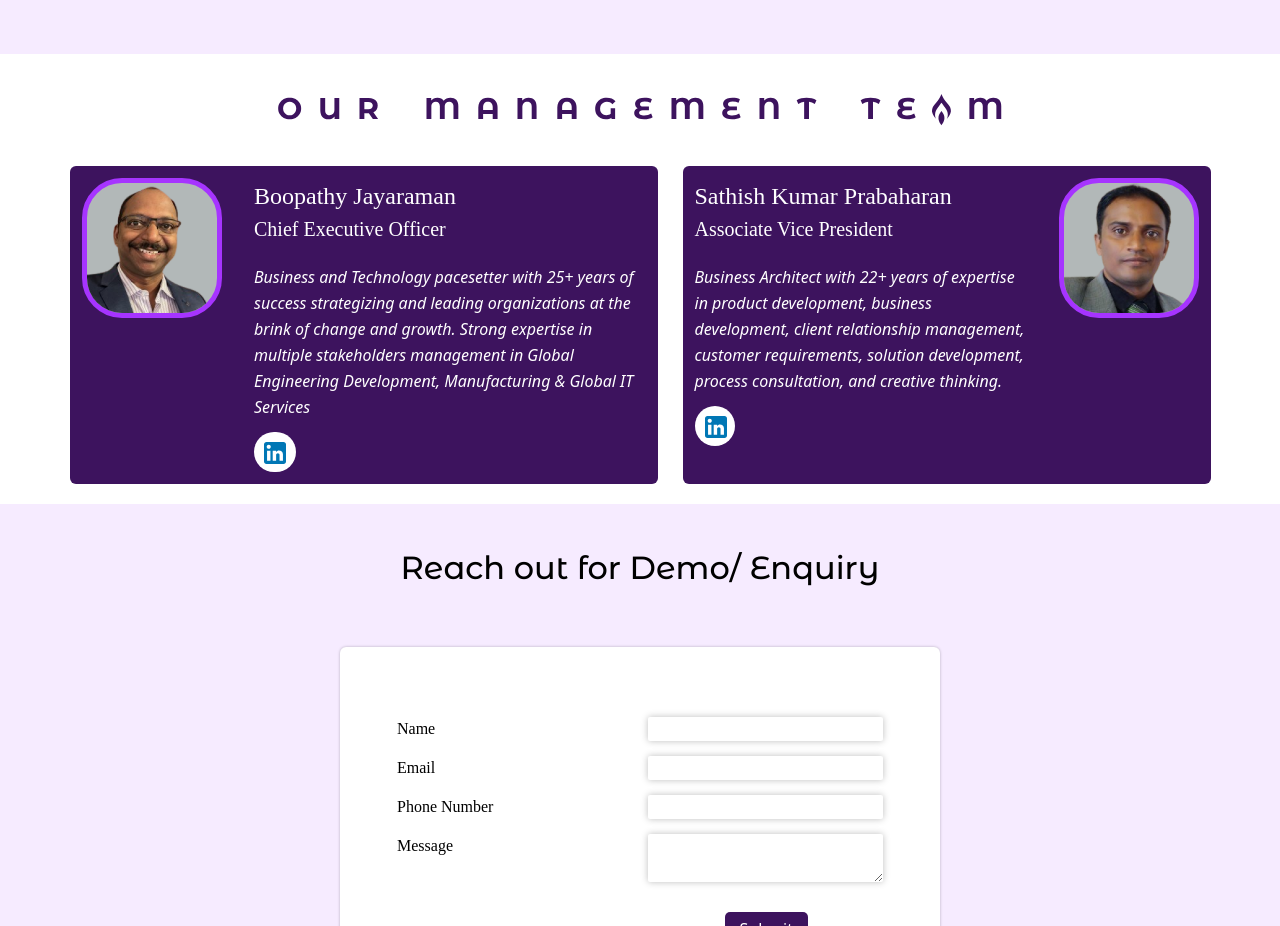
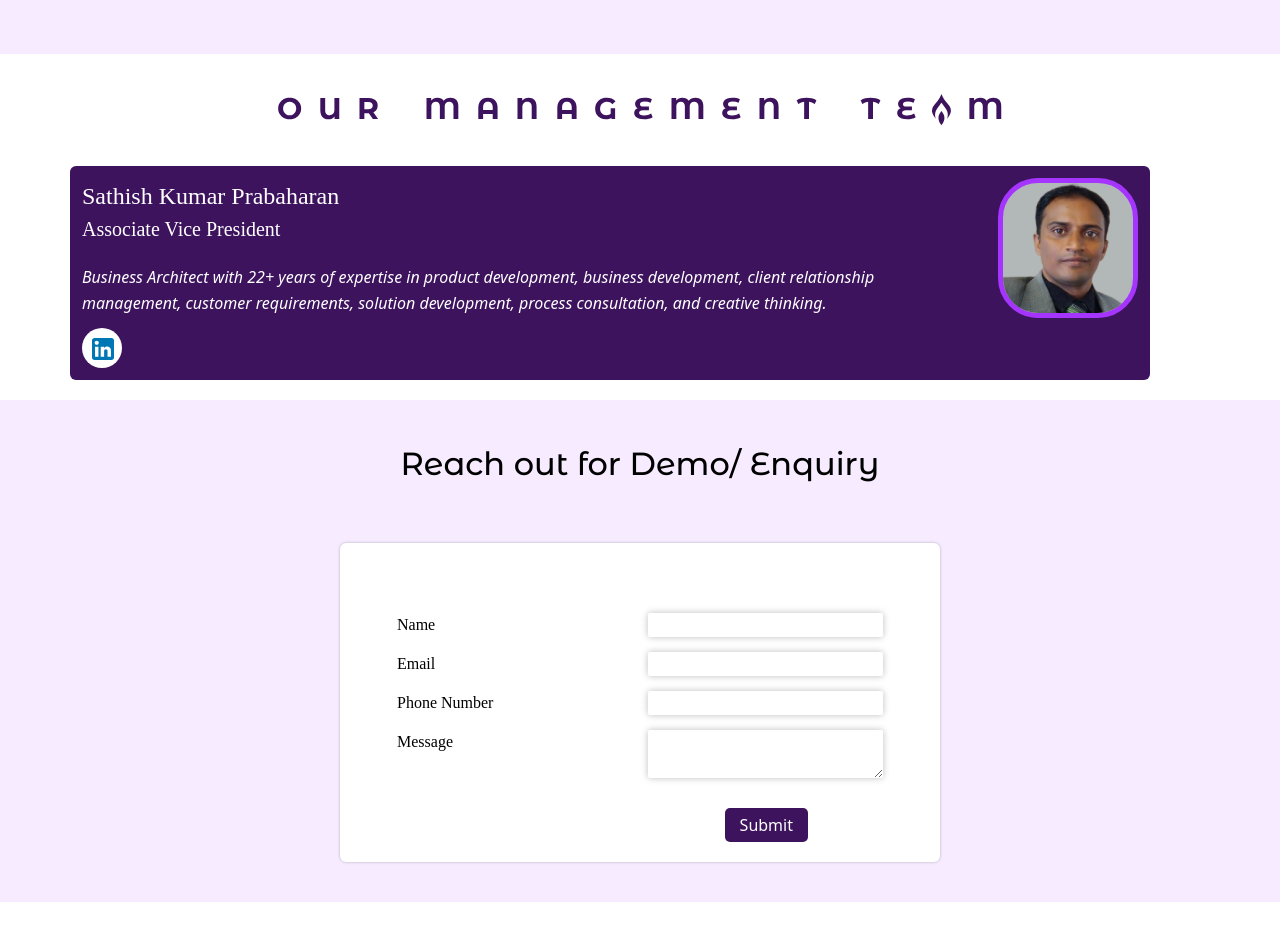
Before and after one commit to Lyra-Corp-Consultancy/static-website, a website: page index.html in a window 1280 px wide. Shown: the part 2220-3146 px from the top of the page. Drawn offline with Linux system fonts and the light colour scheme; a web font is replaced by a local one.

Commit message:
ceo quite so his profile removed

```diff
--- a/index.html
+++ b/index.html
@@ -256,9 +256,9 @@
             <p id="quote" class="text-[15px] md:text-[22px] md:leading-[26px]">Business and Technology pacesetter with 25+ years of success strategizing and leading organizations at the brink of change and growth. Strong expertise in multiple stakeholders management in Global Engineering Development, Manufacturing & Global IT Services</p>
           </div> -->
 
-          <div class="grid md:grid-cols-2 px-[10px]  md:ps-[70px]  md:gap-[25px] pt-10 ">
+          <div class="grid md:grid-cols-1 px-[10px]  md:ps-[70px]  md:gap-[25px] pt-10 ">
 
-            <div id="initialLoad" onclick="quoteChange('Business and Technology pacesetter with 25+ years of success strategizing and leading organizations at the brink of change and growth. Strong expertise in multiple stakeholders management in Global Engineering Development, Manufacturing & Global IT Services')" class="w-full md:w-[100%] focus:border-4 border-[#A634FF] flex h-full justify-start items-start">
+            <!-- <div id="initialLoad" onclick="quoteChange('Business and Technology pacesetter with 25+ years of success strategizing and leading organizations at the brink of change and growth. Strong expertise in multiple stakeholders management in Global Engineering Development, Manufacturing & Global IT Services')" class="w-full md:w-[100%] focus:border-4 border-[#A634FF] flex h-full justify-start items-start">
               <div class=" w-full bg-[#3D135E] cursor-pointer rounded-md py-[12px] h-full px-[12px] flex gap-[32px]">
                 <img src="./asset/images/ceo.png" class="bg-[#B2B8B8] w-[70px] h-[70px] md:h-[140px] md:w-[140px] rounded-[10px] md:rounded-[40px] border-[5px] border-[#A634FF]" alt="" srcset="" />
                 <div>
@@ -282,7 +282,7 @@
                   </div>
                 </div>
               </div>
-            </div>
+            </div> -->
             <div class="focus:border-4 border-[#A634FF] w-[100%] md:w-[90%] rounded-md mt-5 md:mt-0 flex h-full justify-end items-end" onclick="quoteChange('Expertise in \n • Product Development \n • Business Development \n • Client Relationship Management \n • Customer Requirements \n • Solution development \n • Process consultation \n • Creative thinker')">
               <div class=" bg-[#3D135E] w-full rounded-md py-[12px] h-full pe-[12px] ps-[15px] md:px-[12px] flex justify-between gap-[32px]">
                 <div class="flex flex-col justify-start items-start">
```
Also changed, not shown: output.css (added).
